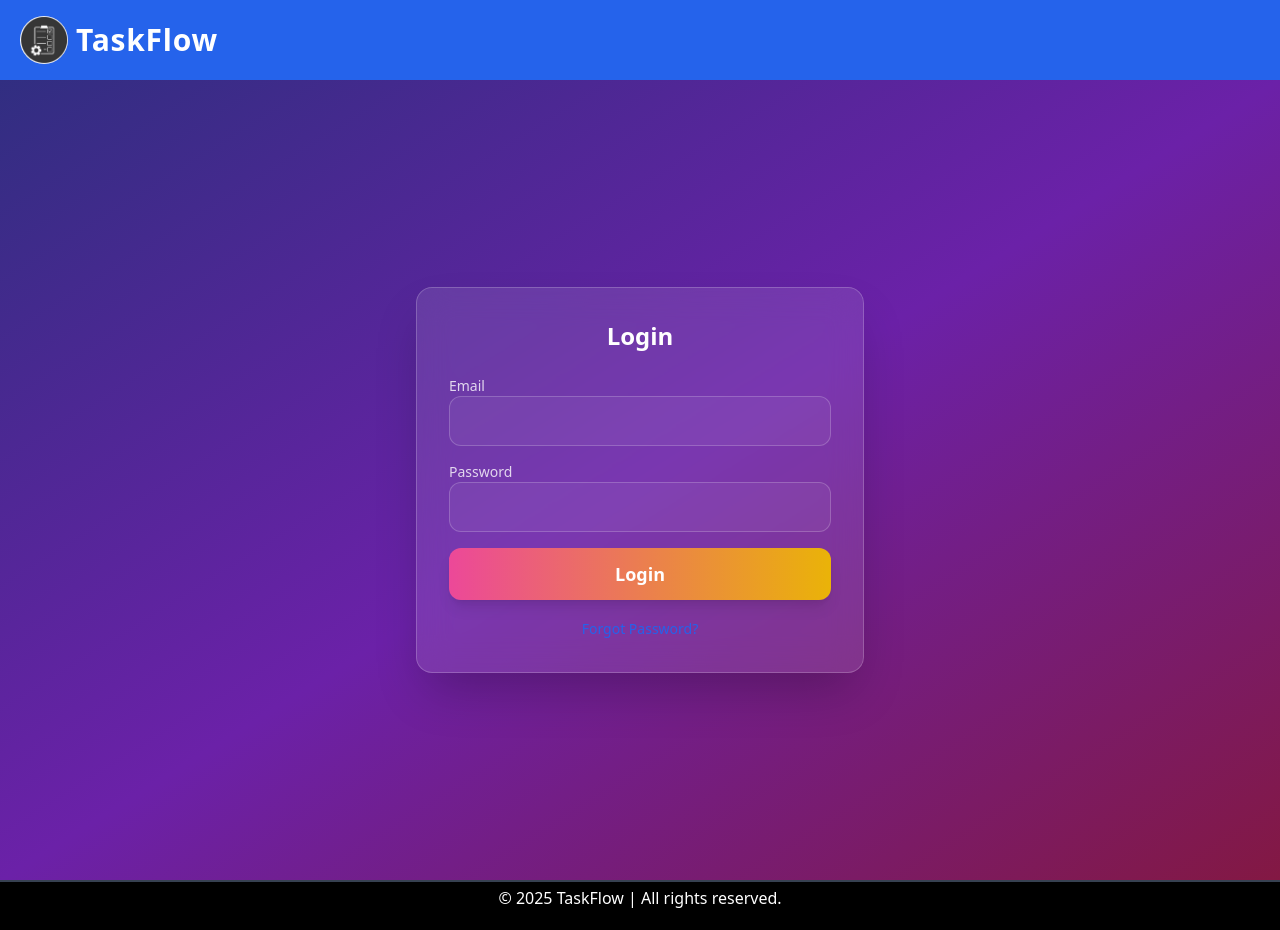
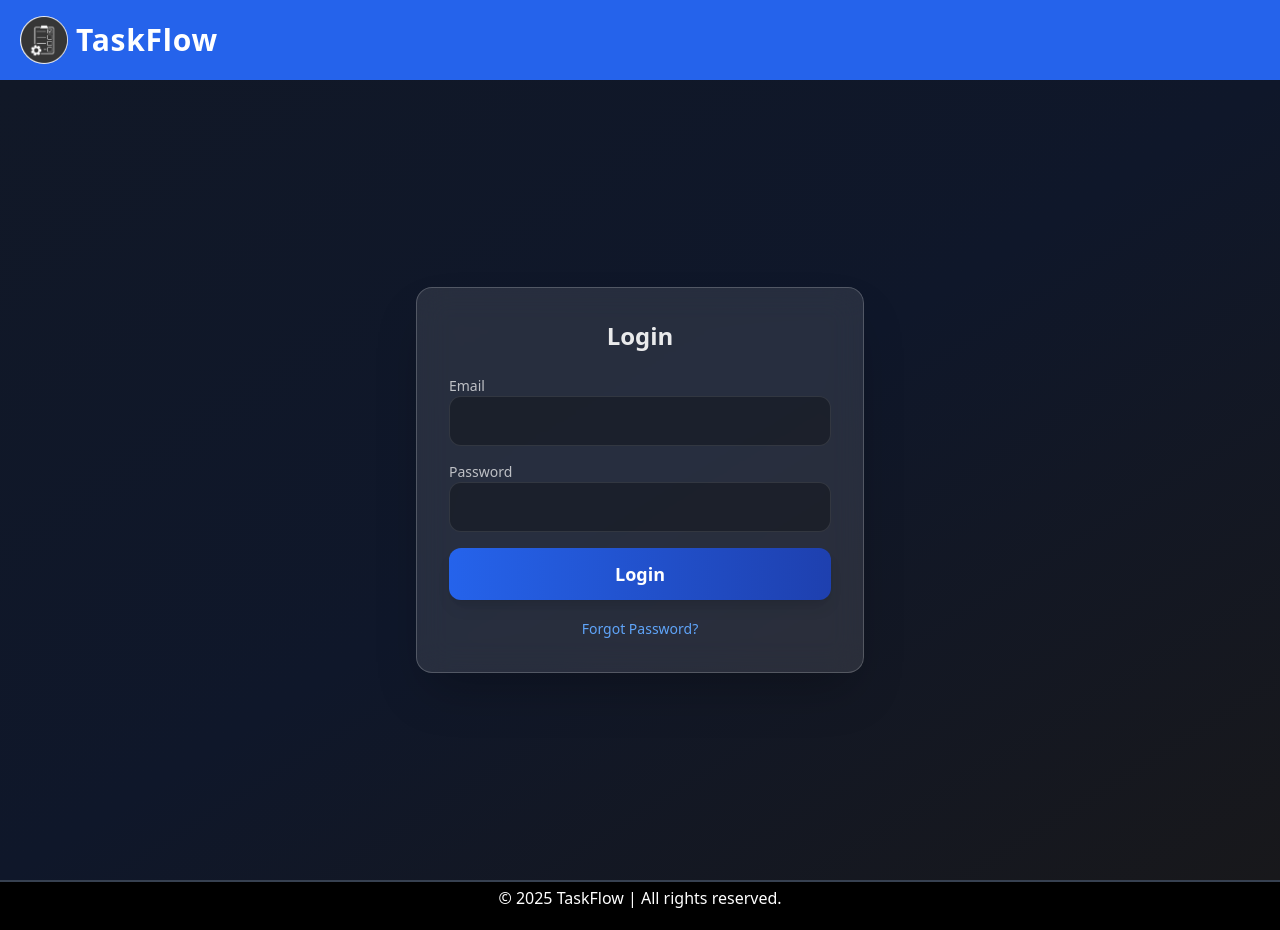
Before and after one commit to dracius15/task-management, a React (Vite) app: page /login in a window 1280 px wide. Built offline with nearby package versions, Linux system fonts and the light colour scheme.

Commit message:
frontend 3

```diff
--- a/src/components/admin/AdminSidebar.jsx
+++ b/src/components/admin/AdminSidebar.jsx
@@ -1,6 +1,6 @@
-  <div className="w-64 bg-white/10 backdrop-blur-lg h-screen shadow-2xl border-r border-white/20">
+  <div className="w-64 bg-black/40 backdrop-blur-lg h-screen shadow-2xl border-r border-white/10">
     <div className="p-6">
-      <h2 className="text-2xl font-bold text-white">Admin Panel</h2>
+      <h2 className="text-2xl font-bold text-white/90">Admin Panel</h2>
     </div>
 
     <nav className="mt-6">
@@ -8,7 +8,7 @@
         <li>
           <Link
             to="/admin/dashboard"
-            className="flex items-center px-6 py-3 text-white/80 hover:bg-white/10 transition-all"
+            className="flex items-center px-6 py-3 text-white/70 hover:bg-white/5 transition-all"
           >
             <span className="mr-3">📊</span>
             Dashboard
@@ -17,7 +17,7 @@
         <li>
           <Link
             to="/admin/users"
-            className="flex items-center px-6 py-3 text-white/80 hover:bg-white/10 transition-all"
+            className="flex items-center px-6 py-3 text-white/70 hover:bg-white/5 transition-all"
           >
             <span className="mr-3">👥</span>
             Users
@@ -26,7 +26,7 @@
         <li>
           <Link
             to="/admin/tasks"
-            className="flex items-center px-6 py-3 text-white/80 hover:bg-white/10 transition-all"
+            className="flex items-center px-6 py-3 text-white/70 hover:bg-white/5 transition-all"
           >
             <span className="mr-3">✅</span>
             Tasks
@@ -35,7 +35,7 @@
         <li>
           <Link
             to="/admin/reports"
-            className="flex items-center px-6 py-3 text-white/80 hover:bg-white/10 transition-all"
+            className="flex items-center px-6 py-3 text-white/70 hover:bg-white/5 transition-all"
           >
             <span className="mr-3">📈</span>
             Reports
@@ -44,7 +44,7 @@
         <li>
           <button
             onClick={handleLogout}
-            className="flex items-center px-6 py-3 text-white/80 hover:bg-white/10 transition-all w-full text-left"
+            className="flex items-center px-6 py-3 text-white/70 hover:bg-white/5 transition-all w-full text-left"
           >
             <span className="mr-3">🚪</span>
             Logout
--- a/src/components/auth/Login.jsx
+++ b/src/components/auth/Login.jsx
@@ -52,38 +52,38 @@ const Login = () => {
   };
 
   return (
-    <div className="min-h-screen flex items-center justify-center bg-gradient-to-br from-indigo-900 via-purple-800 to-pink-900">
+    <div className="min-h-screen flex items-center justify-center bg-gradient-to-br from-gray-900 via-slate-900 to-zinc-900">
       <div className="bg-white/10 backdrop-blur-lg shadow-2xl rounded-2xl p-8 w-full max-w-md border border-white/20">
-        <h2 className="text-2xl font-bold mb-6 text-center text-white">Login</h2>
+        <h2 className="text-2xl font-bold mb-6 text-center text-white/90">Login</h2>
 
         {error && <p className="text-red-500 text-sm text-center mb-4">{error}</p>}
 
         <form onSubmit={handleSubmit} className="space-y-4">
           <div>
-            <label className="block text-sm font-medium text-white/80">Email</label>
+            <label className="block text-sm font-medium text-white/70">Email</label>
             <input
               type="email"
               value={email}
               onChange={(e) => setEmail(e.target.value)}
-              className="w-full p-3 bg-white/5 border border-white/20 rounded-xl focus:ring-2 focus:ring-pink-400 focus:outline-none text-white placeholder-white/50"
+              className="w-full p-3 bg-black/30 border border-white/10 rounded-xl focus:ring-2 focus:ring-blue-500 focus:outline-none text-white placeholder-white/40"
               required
             />
           </div>
 
           <div>
-            <label className="block text-sm font-medium text-white/80">Password</label>
+            <label className="block text-sm font-medium text-white/70">Password</label>
             <input
               type="password"
               value={password}
               onChange={(e) => setPassword(e.target.value)}
-              className="w-full p-3 bg-white/5 border border-white/20 rounded-xl focus:ring-2 focus:ring-pink-400 focus:outline-none text-white placeholder-white/50"
+              className="w-full p-3 bg-black/30 border border-white/10 rounded-xl focus:ring-2 focus:ring-blue-500 focus:outline-none text-white placeholder-white/40"
               required
             />
           </div>
 
           <button
             type="submit"
-            className="w-full bg-gradient-to-r from-pink-500 to-yellow-500 text-white p-3 rounded-xl font-semibold text-lg hover:from-pink-600 hover:to-yellow-600 transition-all shadow-lg hover:shadow-xl"
+            className="w-full bg-gradient-to-r from-blue-600 to-blue-800 text-white p-3 rounded-xl font-semibold text-lg hover:from-blue-700 hover:to-blue-900 transition-all shadow-lg hover:shadow-xl"
           >
             Login
           </button>
@@ -91,7 +91,7 @@ const Login = () => {
 
         <div className="text-center mt-4">
           <span
-            className="text-blue-600 text-sm hover:underline cursor-pointer"
+            className="text-blue-400 text-sm hover:text-blue-300 transition-colors cursor-pointer"
             onClick={() => navigate("/forgot-password", { state: { role } })}
           >
             Forgot Password?
--- a/src/pages/AdminPages/Dashboard.jsx
+++ b/src/pages/AdminPages/Dashboard.jsx
@@ -7,14 +7,14 @@ import TaskChart from "../../components/admin/TaskAnalytics";
 
 const Dashboard = () => {
   return (
-    <div className="flex min-h-screen bg-gradient-to-br from-indigo-900 via-purple-800 to-pink-900">
+    <div className="flex min-h-screen bg-gradient-to-br from-gray-900 via-slate-900 to-zinc-900">
       {/* Sidebar */}
       <Sidebar />
 
       {/* Main Content */}
       <div className="flex-1 p-6">
         <h1 className="text-4xl font-bold mb-6 text-white">
-          <span className="bg-gradient-to-r from-pink-400 to-yellow-300 text-transparent bg-clip-text drop-shadow-lg">
+          <span className="bg-gradient-to-r from-blue-400 to-blue-600 text-transparent bg-clip-text drop-shadow-lg">
             Admin Dashboard
           </span>
         </h1>
--- a/src/pages/UserPages/UserSidebar.jsx
+++ b/src/pages/UserPages/UserSidebar.jsx
@@ -15,9 +15,9 @@ const UserSidebar = () => {
   ];
 
   return (
-    <div className="w-64 bg-white/10 backdrop-blur-lg h-screen shadow-2xl border-r border-white/20">
+    <div className="w-64 bg-black/40 backdrop-blur-lg h-screen shadow-2xl border-r border-white/10">
       <div className="p-6">
-        <h2 className="text-2xl font-bold text-white">User Panel</h2>
+        <h2 className="text-2xl font-bold text-white/90">User Panel</h2>
       </div>
 
       <nav className="mt-6">
@@ -26,9 +26,9 @@ const UserSidebar = () => {
             <li key={path}>
               <Link
                 to={path}
-                className={`flex items-center px-6 py-3 text-white/80 hover:bg-white/10 transition-all ${
+                className={`flex items-center px-6 py-3 text-white/70 hover:bg-white/5 transition-all ${
                   location.pathname === path
-                    ? "bg-blue-600 shadow-lg transform scale-105"
+                    ? "bg-blue-900/50 shadow-lg transform scale-105"
                     : ""
                 }`}
               >
@@ -40,7 +40,7 @@ const UserSidebar = () => {
           <li>
             <button
               onClick={handleLogout}
-              className="flex items-center px-6 py-3 text-white/80 hover:bg-white/10 transition-all w-full text-left"
+              className="flex items-center px-6 py-3 text-white/70 hover:bg-white/5 transition-all w-full text-left"
             >
               <span className="mr-3">🚪</span>
               Logout
```
